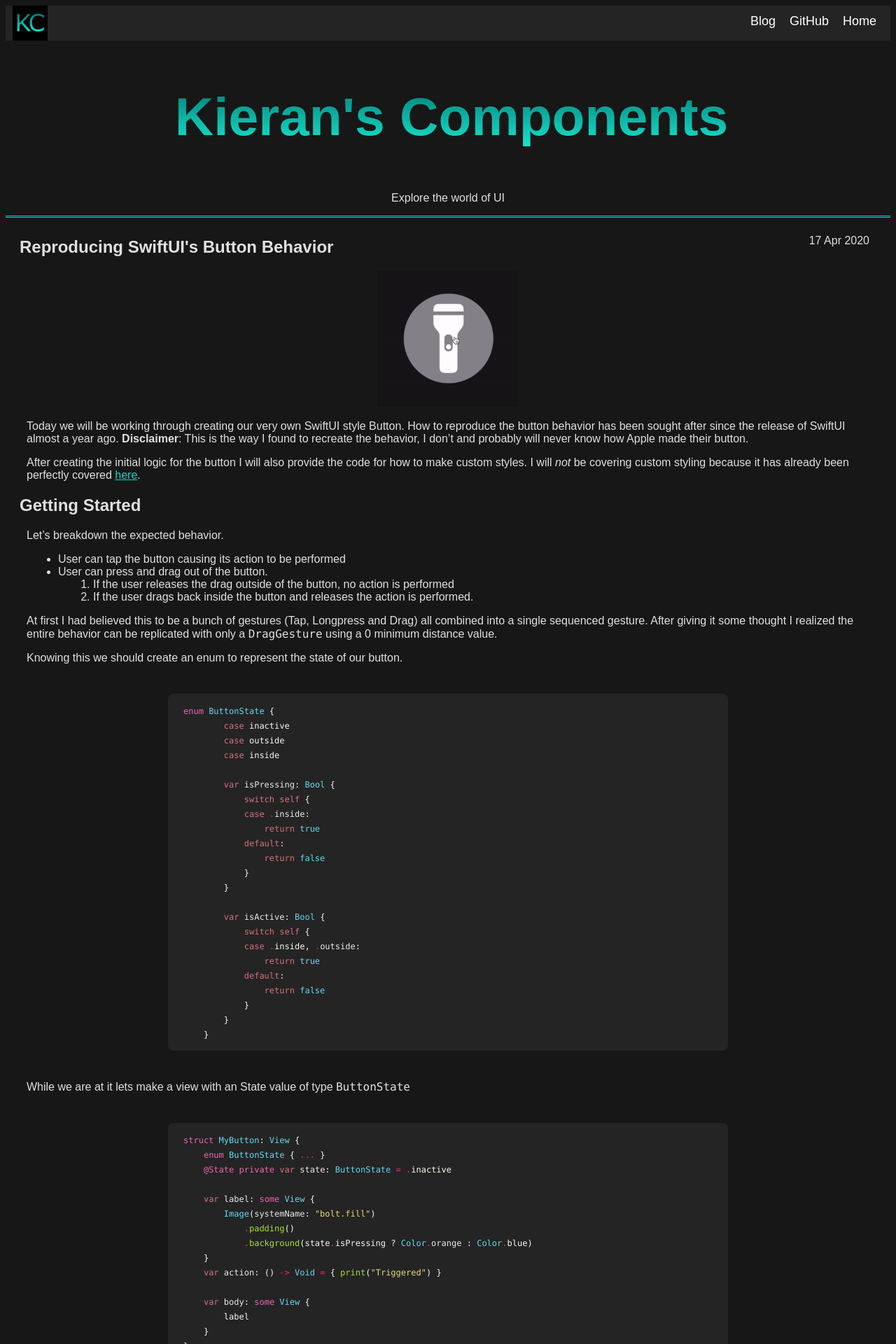
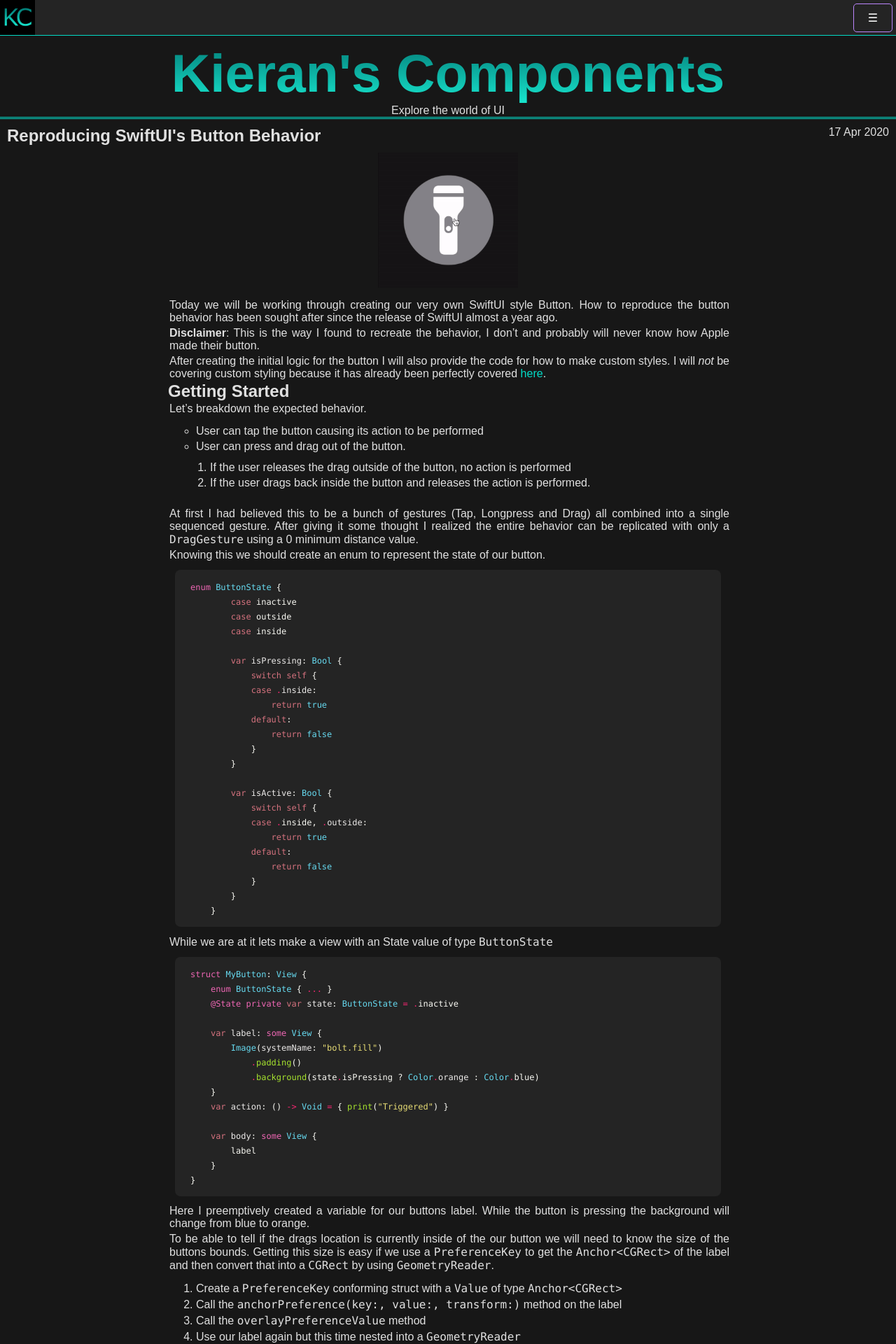
Before and after one commit to kieranb662/kieranb662.github.io, a Jekyll site: the page built from _posts/2020-04-17-SwiftUI-ReactiveButton.md, in a window 1280 px wide. Shown: the top 1920 px of the page at 70% size. Built offline with Jekyll 4.4.1, drawn with Linux system fonts in a browser that asks for light colours; our own code applies the rules of GitHub Pages for plain Markdown files; comment, search, counter and statistics services are not loaded.

Commit message:
Big overhaul

```diff
--- a/_layouts/default.html
+++ b/_layouts/default.html
@@ -37,32 +37,30 @@
 <script type="text/javascript" src="https://platform.linkedin.com/badges/js/profile.js" async defer></script>
   </head>
   <body>
-    <div class="header">
-  <a href="#default" class="logo"><img class="logo" src="/assets/KieransComponentsLogo.png"></a>
-  <div class="header-right">
-    <a class="header" href="https://kieranb662.github.io">Home</a>
-    <a class="header" href="https://github.com/kieranb662">GitHub</a>
-    <a class="header" href="/blog">Blog</a>
-  </div>
-</div>
+    <input type="checkbox" id="menuToggle">
+    <label for="menuToggle" class="menu-icon">&#9776;</label>
+    <header>
+    <div id="brnad"><img alt="Kieran's Components Logo" src="/assets/KieransComponentsLogo.png"></div>
+    </header>
+    <nav class="menu">
+    <ul>
+        <li class="menu-item"><a href="/index.html">HOME</a></li>
+            <li class="menu-item"><a href="/blog">BLOG</a></li>
+            <li class="menu-item"><a href="https://github.com/kieranb662">GITHUB</a></li>
+        </ul>
+    </nav>
+    <div class="content">
 
-    <div class="wrapper">
-
-      <section>
       <div id="title">
         <h1>{{ site.title | default: site.github.repository_name }}</h1>
         <p>{{ site.description | default: site.github.project_tagline }}</p>
         <hr>
-
       </div>
 
         {{ content }}
 
-      </section>
 
-    </div>
 
-  </body>
         <footer>
         <div class="footer">
         <a href="https://linkedin.com/in/kieran-brown-56a0a31a3">
@@ -75,4 +73,8 @@
 
         </div>
         </footer>
+    </div>
+
+  </body>
+
 </html>
--- a/_posts/2020-04-17-SwiftUI-ReactiveButton.md
+++ b/_posts/2020-04-17-SwiftUI-ReactiveButton.md
@@ -9,7 +9,9 @@
 <img class="post-icon" src="/assets/ReactiveButton/FlashlightExample.gif">
 </div>
 
-Today we will be working through creating our very own SwiftUI style Button. How to reproduce the button behavior has been sought after since the release of SwiftUI almost a year ago. **Disclaimer**: This is the way I found to recreate the behavior, I don't and probably will never know how Apple made their button.
+Today we will be working through creating our very own SwiftUI style Button. How to reproduce the button behavior has been sought after since the release of SwiftUI almost a year ago.
+
+**Disclaimer**: This is the way I found to recreate the behavior, I don't and probably will never know how Apple made their button.
 
 After creating the initial logic for the button I will also provide the code for how to make custom styles. I will *not* be covering custom styling because it has already been perfectly covered [here](https://swiftui-lab.com/custom-styling/).
 
@@ -131,9 +133,9 @@
 
 Running the simulator should show a button like this:
 
-<p align="center">
+<div class="tutorial-image">
 <img class="tutorial" src="/assets/ReactiveButton/MyButton.gif">
-</p>
+</div>
 
 ## Link To Full Button Code
 
--- a/about/index.html
+++ /dev/null
@@ -1,6 +0,0 @@
----
-layout: default
-title: Kieran's Blog
-description: Quickly learn how to implement complex effects in SwiftUI.
-logo: favicon.png
----
--- a/assets/css/style.scss
+++ b/assets/css/style.scss
@@ -15,7 +15,109 @@
 $on-background: #e0e0e0;
 $on-surface: #FFFFFF;
 
+* { padding: 0; margin: 0; }
+body {
+font-family: sans-serif;
+ }
 
+li.menu-item {
+list-style-type: none;
+a {
+ text-decoration: none;
+ color: $on-surface;
+ font-size: 14px;
+ }
+ }
+
+header {
+width: 100%;
+height: 50px;
+margin: auto;
+border-bottom: 1px solid $secondary;
+background: $surface;
+z-index: 99;
+}
+#brnad {
+float: left;
+line-height: 50px;
+font-size: 30px;
+width: 50px;
+
+font-weight: bolder;
+color: #E5DAC0;
+  img {
+   width: 100%;
+   height: auto;
+  }
+}
+nav { width: 100%; text-align: center; }
+nav ul { line-height: 50px; }
+nav li { display: inline-block; }
+nav a { padding: 10px; color: #F6F3EB; }
+nav a:hover { background: $secondary; color: $on-secondary; border-radius: 5px; }
+
+/*--------------------------------------------------*/
+
+.menu {
+width: 100%;
+height: 50px;
+background: $surface;
+position: absolute;
+top: -50px;
+z-index: -1;
+transition: all .3s ease-in-out;
+-webkit-transition: all .3s ease-in-out;
+-moz-transition: all .3s ease-in-out;
+-ms-transition: all .3s ease-in-out;
+-o-transition: all .3s ease-in-out;
+border-bottom: 1px solid $secondary;
+}
+.menu-icon {
+float: right;
+padding: 10px 20px;
+color: $on-surface;
+background: $surface;
+border: 1px solid $primary;
+border-radius: 5px;
+margin: 5px 5px 0 0;
+cursor: pointer;
+z-index: 99;
+}
+.menu-icon:hover {
+
+color: $on-primary;
+background: $primary;
+ }
+#menuToggle { display: none;}
+
+#menuToggle:checked ~ .menu { position: absolute; top: 51px; }
+
+#menuToggle:checked ~ .content { position: absolute; top: 120px; }
+
+.content {
+width: 100%;
+margin: auto;
+position: absolute;
+top: 60px;
+transition: all .3s ease-in-out;
+-webkit-transition: all .3s ease-in-out;
+-moz-transition: all .3s ease-in-out;
+-ms-transition: all .3s ease-in-out;
+-o-transition: all .3s ease-in-out;
+
+}
+
+/*--------------------------------------------------*/
+
+@media screen and (max-width: 480px){
+nav li { display: block; }
+nav a { display: block; border-bottom: 1px solid #DFD2B3; padding: 0; }
+nav a:hover { border-radius: 0; }
+.menu { height: auto; top: -350px; }
+
+#menuToggle:checked ~ .content { position: absolute; top: 370px; }
+
+}
 
 
 
@@ -28,23 +130,36 @@
 max-width: 700px;
 }
 img.resource {
-
 width: 100%;
 height: auto;
 
 }
 
+div.tutorial-image {
+display: block;
+max-width: 250px;
+margin-left: auto;
+margin-right: auto;
+padding: 20px 0px;
   img.tutorial {
   width: 100%;
   height: auto;
-max-width: 400px;
+  }
 }
 
+
+div.tutorial-video {
+display: block;
+max-width: 600px;
+margin-left: auto;
+margin-right: auto;
+padding: 20px 0px;
   video {
   width: 100%;
   height: auto;
-max-width: 400px;
   }
+}
+
 
 
 body {
@@ -53,115 +168,96 @@
 font-family: Arial, Helvetica, sans-serif;
 }
 
-a {
-color: $secondary
+
+
+div.footer {
+display: block;
+padding-top: 40px;
+margin-left: auto;
+margin-right: auto;
+max-width: 85px;
 }
 
-
-.header {
-  overflow: hidden;
-  background-color: $surface;
-  padding: 0px 10px 0px;
-}
-
-
- a.header {
-  float: right;
-  color:  $on-surface;
-  text-align: center;
-  padding: 10px 10px 10px;
-  text-decoration: none;
-  font-size: 18px;
-  line-height: 25px;
-  border-radius: 4px;
-}
-
-
-a.logo {
-float: left;
-color:  $on-surface;
-text-decoration: none;
-height: 50px;
-}
-img.logo {
-height: 100%;
-background-color: $surface;
-}
-a.header:hover {
-  background-color: $primary;
-  color: $on-primary;
-}
-
-.header-right {
-  float: right;
-}
-
-
-.footer-left {
-display: block;
-float: left;
-}
-.footer-right {
-float: right;
-}
-div.footer {
-padding-top: 40px;
-display: block;
-margin-left: auto;
-margin-right: auto;
-clear: both;
-max-width: 85px;
-
-}
 img.follow {
 width: 100%;
 height: auto;
 }
 
 
-
-
-li {
-margin-left: 35px;
-}
-
-ul {
- ol {
-  li {
-  margin-left: 10px;
-  }
- }
+ div.post-container {
+ padding: 10px;
 }
 
 
 
- div.post-container {
+div.post {
+display: block;
+max-width: 800px;
+margin-left: auto;
+margin-right: auto;
+padding-left: 25px;
+padding-right: 25px;
 
- display: block;
+  a {
+  color: $secondary;
+  text-decoration: none;
+  }
+  p {
+  width: 100%;
+  padding: 2px;
+  text-align: justify;
   }
 
+  ul {
+  padding: 10px 0px;
+  }
+
+  ol {
+  padding: 10px 0px;
+  }
+
+  ul li {
+  width: 100%;
+  margin-left: 40px;
+  padding: 2px 0px;
+  list-style-type: circle;
+    ol li {
+    width: 100%;
+    margin-left: 20px;
+    list-style-type: decimal;
+    }
+  }
+
+  ol li {
+  width: 100%;
+  padding: 2px 0px;
+  margin-left: 40px;
+  list-style-type: decimal;
+  }
+
+}
+
+
+
 div.icon-container {
-
+padding: 10px 0px;
 display: block;
 margin-left: auto;
 margin-right: auto;
 max-width: 200px;
 clear: both;
+}
 
-
-}
 div.large-icon {
-
 display: block;
 margin-left: auto;
 margin-right: auto;
-max-width: 400px;
+padding: 10px 0px;
+max-width: 300px;
 clear: both;
-
 }
 
 img.large-icon {
-
 padding: 0px 20px;
 height: auto;
 width: 100%;
@@ -170,15 +266,9 @@
 box-shadow: 0 4px 8px 0 rgba(0, 0, 0, 0.2), 0 6px 20px 0 rgba(0, 0, 0, 0.19);
 }
 
-
 img.post-icon {
-
-
 height: auto;
 width: 100%;
-/* border: 1px solid $secondary;
-border-radius: 0.5em;
- box-shadow: 0 4px 8px 0 rgba(0, 0, 0, 0.2), 0 6px 20px 0 rgba(0, 0, 0, 0.19); */
 }
 
 hr {
@@ -189,19 +279,10 @@
     text-align: center;
 }
 
-hr.single {
-    padding: 0;
-    border: none;
-    border-top: 1px solid $secondary;
-    margin-right: 10px;
-    margin-left: 10px;
-    color: #333;
-    text-align: center;
-}
+
 
 #title {
  h1 {
-
  text-align: center;
  font-size: 6vw;
  background: linear-gradient( #027B76 , #18E7CF);
@@ -217,45 +298,28 @@
   color:  $on-background;
  }
 }
+
 p.meta {
 float: right;
 }
 
-p {
-margin-left: 30px;
-margin-right: 30px;
-}
+
 h1.page-title {
-display: inline;
 font-size: 4vw;
 float: left;
 }
 
 
-h1 {
-font-size: 5vw;
-margin-left: 10px;
-}
 
 h2.post-title {
 float: left
 }
 
-h2 a {
-color: $primary;
-}
 
-h2 {
-margin-left: 20px;
-}
-
-h3 {
-margin-left: 20px;
-}
 
 
 article {
-  width: 320px;
+  width: 280px;
   overflow: hidden;
   margin: 10px 10px;
   background: $surface;
@@ -268,12 +332,15 @@
   margin-left: 0px;
   margin-right: 0px;
   }
+  p {
+  font-size: 14px;
+  }
   box-shadow:  0px 1px 4px $secondary;
 
 }
 article .article-title {
   font-weight: 300;
-  font-size: 20px;
+  font-size: 18px;
   color: $primary
 
 }
@@ -281,7 +348,7 @@
   position: relative;
   padding: 0;
   margin: 0;
-  width: 320px;
+  width: 280px;
   overflow: hidden;
 }
 article .article-header .inner {
```
Also changed, not shown: _posts/2020-04-15-Rainbow.md (+7 -6 lines), css/main.css (deleted, +0 -43 lines). Lines whose indentation alone changed are shown as unchanged.
